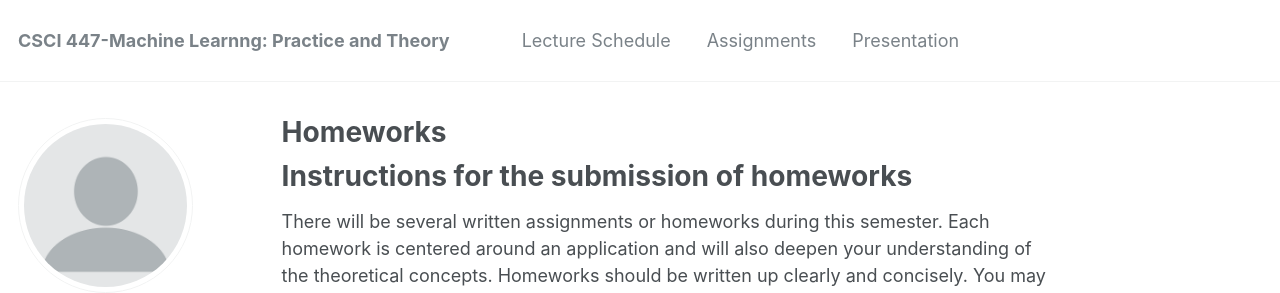
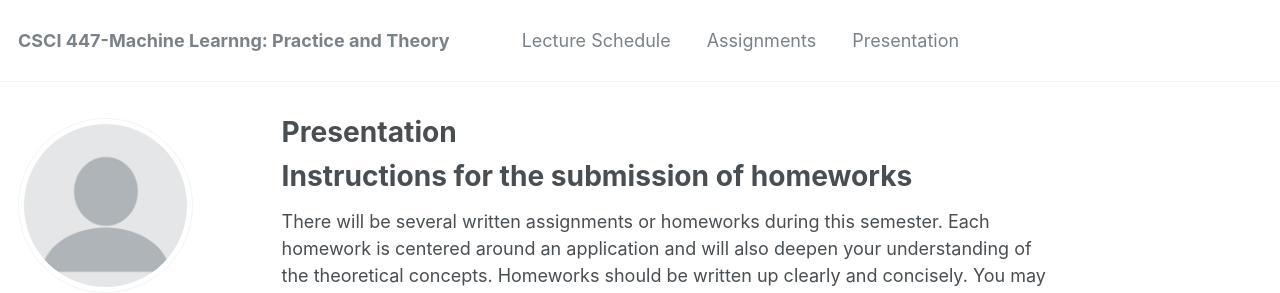
Before and after one commit to tunguyen87/seds-ml, a Jekyll site: the page built from _pages/Presentation.md, in a window 1280 px wide and 970 px high. Shown: the top 293 px of the window. Built offline with Jekyll 4.4.1, drawn with Linux system fonts in a browser that asks for light colours; some web fonts are replaced.

Commit message:
Update Presentation.md

```diff
--- a/_pages/Presentation.md
+++ b/_pages/Presentation.md
@@ -1,6 +1,6 @@
 ---
-permalink: /Homeworks/
-title: "Homeworks"
+permalink: /Presentation/
+title: "Presentation"
 excerpt: "This is a page not in th emain menu"
 author_profile: true
 redirect_from:
```
